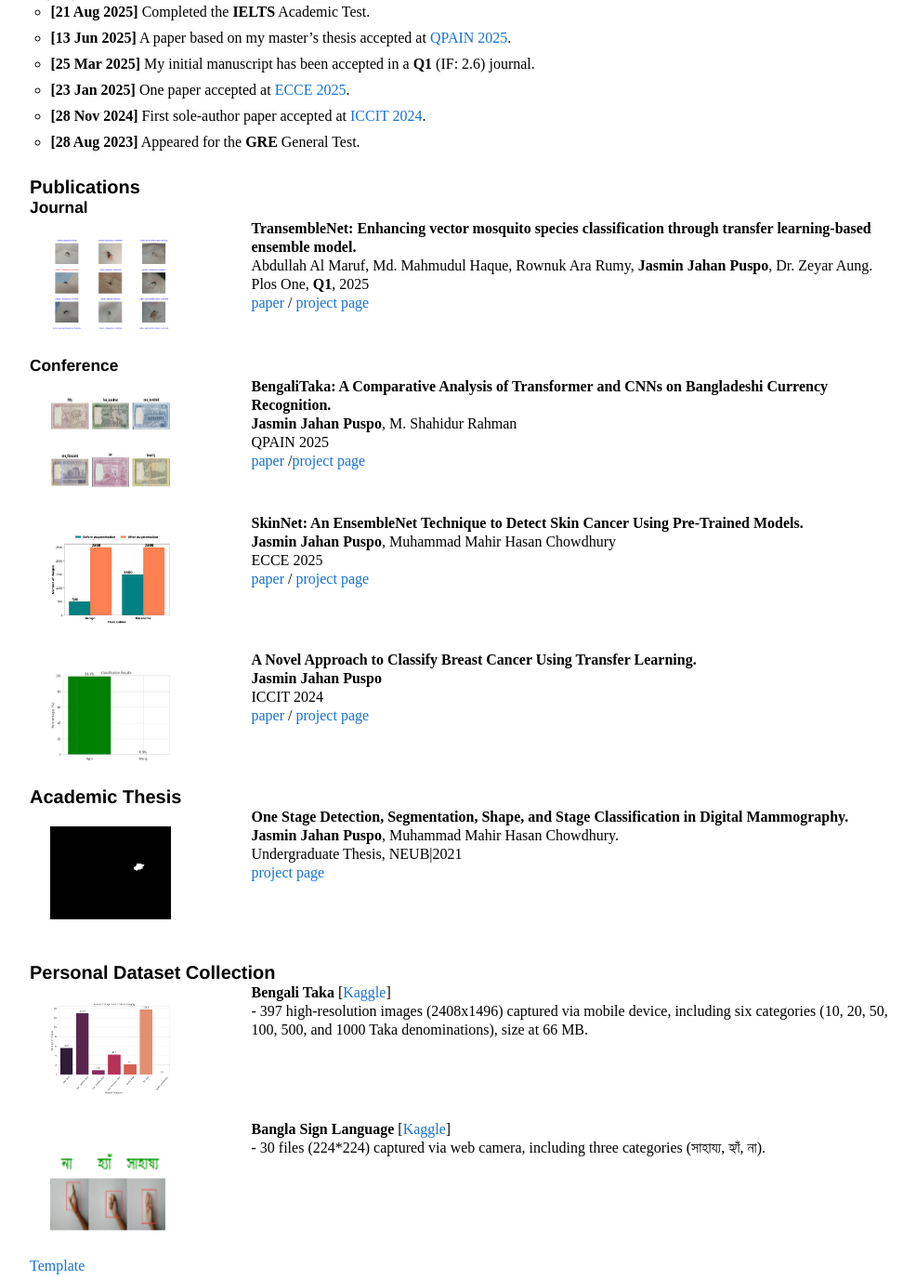
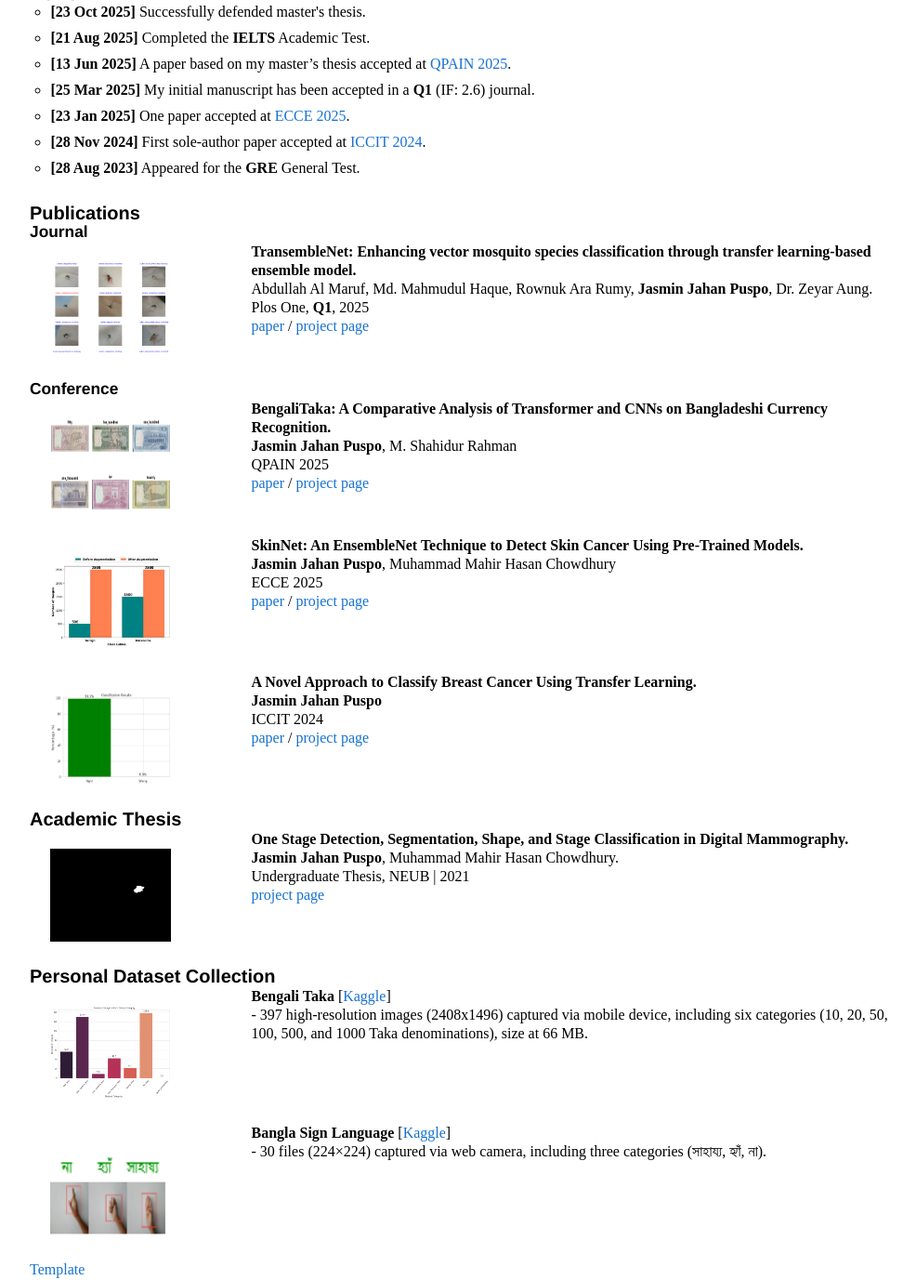
Before and after one commit to jasminjahanpuspo/jasminjahanpuspo.github.io, a plain HTML site: page index.html in a window 1280 px wide. Shown: the part 423-1800 px from the top of the page at 93% size, without its empty margins (136-1122 px from the left). Drawn offline with Linux system fonts and the light colour scheme.

Commit message:
index.html

```diff
--- a/index.html
+++ b/index.html
@@ -4,7 +4,9 @@
     <script async src="https://www.googletagmanager.com/gtag/js?id=UA-60320583-2"></script>
     <script>
       window.dataLayer = window.dataLayer || [];
-    function gtag() { dataLayer.push(arguments); }
+      function gtag() {
+        dataLayer.push(arguments);
+      }
       gtag('js', new Date());
       gtag('config', 'UA-60320583-2');
     </script>
@@ -18,22 +20,24 @@
     <link rel="shortcut icon" href="images/favicon/favicon.ico" type="image/x-icon">
 
     <script type="text/javascript">
-  var current=1; var total=2; var time;
+      var current = 1;
+      var total = 2;
+      var time;
+
       function imageChanger() {
-    time=setTimeout("changeImage()", 5000);
+        time = setTimeout("changeImage()", 5000);
       }
+
       function changeImage() {
         current++;
-    if(current > total) current=1;
-    document.getElementById("profile").src="images/prof_crop_circle"+current+".png";
+        if (current > total) current = 1;
+        document.getElementById("profile").src = "images/prof_crop_circle" + current + ".png";
         imageChanger();
       }
+    </script>
+  </head>
 
-</script>
-
-
-</head>
-<body onLoad="imageChanger();">
+  <body onload="imageChanger();">
     <div class="section">
       <h1>Jasmin Jahan Puspo</h1>
     </div>
@@ -44,204 +48,82 @@
       <table>
         <tr valign="top">
           <td style="width: 600px; vertical-align: top;">
-          I am an M.Sc(Thesis) student in Computer Science and Engineering (CSE) at Shahjalal University of Science and Technology (<a href="https://www.sust.edu/d/cse">SUST</a>). My advisor is <a href="https://www.sust.edu/departments/cse/faculty/rahmanms@sust.edu">Mohammad Shahidur Rahman</a>.
-          I also received my B.Sc.(Engineering) in Computer Science and Engineering (CSE) from North East University Bangladesh (<a href="https://www.neub.edu.bd/academic/school-of-natural-sciences/department-of-computer-science-and-engineering">NEUB</a>). My undergrad thesis supervisor was <a href="https://scholar.google.com/citations?user=gQnQJPMAAAAJ&hl=en">Muhammad Mahir Hasan Chowdhury</a>.
+            I am an M.Sc(Thesis) student in Computer Science and Engineering (CSE) at Shahjalal University of Science and Technology (<a href="https://www.sust.edu/d/cse">SUST</a>).
+            My advisor is <a href="https://www.sust.edu/departments/cse/faculty/rahmanms@sust.edu">Mohammad Shahidur Rahman</a>.
+            I also received my B.Sc.(Engineering) in Computer Science and Engineering (CSE) from North East University Bangladesh
+            (<a href="https://www.neub.edu.bd/academic/school-of-natural-sciences/department-of-computer-science-and-engineering">NEUB</a>).
+            My undergrad thesis supervisor was
+            <a href="https://scholar.google.com/citations?user=gQnQJPMAAAAJ&hl=en">Muhammad Mahir Hasan Chowdhury</a>.
+
             <p><br></p>
-          My research interest in Computer Vision lies in implementing machine learning algorithms in medical imaging. I am broadly interested in Computer Vision and Machine Learning.
+
+            My research interest in Computer Vision lies in implementing machine learning algorithms in medical imaging.
+            I am broadly interested in Computer Vision and Machine Learning.
+
             <p><br></p>
+
             <p>
-            <a href="javascript:toggleblock('email')">Email</a> | <a href="https://github.com/jasminjahanpuspo">GitHub</a> | <a href="https://scholar.google.com/citations?hl=en&user=DfBH9W8AAAAJ">Google Scholar</a> | <a href="https://www.linkedin.com/in/jasminjahanpuspo/">LinkedIn</a> | <a href="Data/Jasmin_Graduate_CV.pdf">CV</a>
+              <a href="javascript:toggleblock('email')">Email</a> |
+              <a href="https://github.com/jasminjahanpuspo">GitHub</a> |
+              <a href="https://scholar.google.com/citations?hl=en&user=DfBH9W8AAAAJ">Google Scholar</a> |
+              <a href="https://www.linkedin.com/in/jasminjahanpuspo/">LinkedIn</a> |
+              <a href="Data/Jasmin_Graduate_CV.pdf">CV</a>
+            </p>
 
-
-
-          </p>
             <pre xml:space="preserve" id="email" style="font-size: 12px">
 jasminjahanpuspo AT {gmail.com}
             </pre>
+
             <script xml:space="preserve" language="JavaScript">
               hideblock('email');
             </script>
           </td>
 
-      <!--  <td width="400">
-          <img src="images/profile_picture.jpg" alt="My picture" height="250" align="right">
-        </td>
-  -->
-
-         <td style="padding:2.5%;width:40%;max-width:40%">
-              <img id="profile" style="width:65%;max-width:65%" alt="profile photo" src="images/prof_crop_circle1.png" class="hoverZoomLink">
+          <td style="padding: 2.5%; width: 40%; max-width: 40%;">
+            <img id="profile" style="width: 65%; max-width: 65%;" alt="profile photo"
+              src="images/prof_crop_circle1.png" class="hoverZoomLink">
           </td>
         </tr>
       </table>
 
       <br>
+
+      <!-- News Section -->
       <table width="100%" align="center" border="0" cellspacing="0" cellpadding="20">
         <tbody>
           <tr>
             <td>
               <h2>News</h2>
-            <p>
               <ul>
-                <!---- <li><b>[19 October 2025]</b> Successfully defended master's thesis.</li>  ---->
+                <li><b>[23 Oct 2025]</b> Successfully defended master's thesis.</li>
                 <li><b>[21 Aug 2025]</b> Completed the <b>IELTS</b> Academic Test.</li>
                 <li><b>[13 Jun 2025]</b> A paper based on my master’s thesis accepted at <a href="https://qpain.org/">QPAIN 2025</a>.</li>
-                <li><b>[25 Mar 2025]</b> My initial manuscript has been accepted in a <b>Q1 </b>(IF: 2.6) journal.</li>
+                <li><b>[25 Mar 2025]</b> My initial manuscript has been accepted in a <b>Q1</b> (IF: 2.6) journal.</li>
                 <li><b>[23 Jan 2025]</b> One paper accepted at <a href="https://ecce2025.cuet.ac.bd/">ECCE 2025</a>.</li>
                 <li><b>[28 Nov 2024]</b> First sole-author paper accepted at <a href="https://iccit.org.bd/2024/">ICCIT 2024</a>.</li>
                 <li><b>[28 Aug 2023]</b> Appeared for the <b>GRE</b> General Test.</li>
-            </p>
+              </ul>
             </td>
           </tr>
         </tbody>
       </table>
 
       <br>
+
+      <!-- Publications Section -->
       <table width="100%" align="center" border="0" cellspacing="0" cellpadding="20">
         <tbody>
           <tr>
-          <td>
-            <h2 style="display: inline;">Publications</h2>
-          </td>
+            <td><h2>Publications</h2></td>
           </tr>
         </tbody>
       </table>
 
+      <!-- Journal Section -->
       <table width="100%" align="center" border="0" cellspacing="0" cellpadding="20">
         <tbody>
           <tr>
-          <td>
-            <h4 style="display: inline;">Journal</h4>
-          </td>
-        </tr>
-      </tbody>
-    </table>
-
-    <table width="100%" align="center" border="0" cellpadding="20">
-      <body>
-        <tr>
-          <td style="padding:20px;width:25%;vertical-align:middle">
-            <img src="images/mosquito.PNG" alt="mosquito_diseases" width="130" height="100">
-          </td>
-          <td width="75%" valign="center">
-            <b>TransembleNet: Enhancing vector mosquito species classification through transfer learning-based ensemble model.</b><br>
-            Abdullah Al Maruf, Md. Mahmudul Haque, Rownuk Ara Rumy, <b>Jasmin Jahan Puspo</b>, Dr. Zeyar Aung.<br>
-            Plos One, <b>Q1</b>, 2025<br>
-            <a href="https://journals.plos.org/plosone/article?id=10.1371/journal.pone.0322171">paper</a> / <a href="https://github.com/abdullahamruf/Mosquito">project page</a>
-          </td>
-        </tr>
-
-        </tbody>
-    </table>
-
-    <table width="100%" align="center" border="0" cellspacing="0" cellpadding="20">
-      <tbody>
-        <tr>
-          <td>
-            <h4 style="display: inline;">Conference</h4>
-          </td>
-        </tr>
-      </tbody>
-    </table>
-
-        <table width="100%" align="center" border="0" cellpadding="20">
-      <body>
-
-         <tr>
-          <td style="padding:20px;width:25%;vertical-align:middle">
-            <img src="images/qpain_2025.png" alt="bengali_taka" width="130" height="100">
-          </td>
-          <td width="75%" valign="center">
-            <b>BengaliTaka: A Comparative Analysis of Transformer and CNNs on Bangladeshi Currency Recognition.</b><br>
-            <b>Jasmin Jahan Puspo</b>, M. Shahidur Rahman <br>
-            QPAIN 2025<br>
-         <a href="https://ieeexplore.ieee.org/document/11171998">paper</a> /<a href="https://github.com/jasminjahanpuspo/Bangla_Taka_Classification">project page</a>
-          </td>
-          </tr>
-
-        <tr>
-          <td style="padding:20px;width:25%;vertical-align:middle">
-            <img src="images/ecce_2025.jpg" alt="skin_cancer" width="130" height="100">
-          </td>
-          <td width="75%" valign="center">
-            <b>SkinNet: An EnsembleNet Technique to Detect Skin Cancer Using Pre-Trained Models.</b><br>
-            <b>Jasmin Jahan Puspo</b>, Muhammad Mahir Hasan Chowdhury <br>
-            ECCE 2025<br>
-            <a href="https://ieeexplore.ieee.org/document/11013263">paper</a> / <a href="https://github.com/jasminjahanpuspo/Skin_Cancer">project page</a>
-          </td>
-          </tr>
-
-        <tr>
-          <td style="padding:20px;width:25%;vertical-align:middle">
-            <img src="images/iccit_2024.png" alt="breast_cancer" width="130" height="100">
-          </td>
-          <td width="75%" valign="center">
-            <b>A Novel Approach to Classify Breast Cancer Using Transfer Learning.</b><br>
-            <b>Jasmin Jahan Puspo</b><br>
-            ICCIT 2024<br>
-            <a href="https://ieeexplore.ieee.org/document/11013263">paper</a> /  <a href="https://github.com/jasminjahanpuspo/CNN_Architectures_Template">project page</a>
-          </td>
-          </tr>
-
- </tbody>
-    </table>
-
-
-        <table width="100%" align="center" border="0" cellspacing="0" cellpadding="20">
-      <tbody>
-        <tr>
-          <td>
-            <h2>Academic Thesis</h2>
-          </td>
-        </tr>
-      </tbody>
-    </table>
-       <table width="100%" align="center" border="0" cellpadding="20">
-      <tbody>
-        <tr>
-          <td style="padding:20px;width:25%;vertical-align:middle">
-            <img src="images/breast_cancer.png" alt="breast_cancer" width="130" height="100">
-          </td>
-          <td width="75%" valign="center">
-            <b>One Stage Detection, Segmentation, Shape, and Stage Classification in Digital Mammography.</b><br>
-            <b>Jasmin Jahan Puspo</b>, Muhammad Mahir Hasan Chowdhury. <br>
-            Undergraduate Thesis, NEUB|2021<br>
-            <a href="https://github.com/jasminjahanpuspo/Paper_Implementation">project page</a>
-          </td>
-        </tr>
-
-      </tbody>
-    </table>
-<br>
-  <!----
-    <table width="100%" align="center" border="0" cellspacing="0" cellpadding="20">
-      <tbody>
-        <tr>
-          <td>
-            <h2>Test Scores</h2>
-            <p>
-              <ul>
-                <li>IELTS (<b>BC</b>) - (December 2024) | <a href="Data/IELTS_Test_Score.pdf">pdf</a></li>
-              </ul>
-              - Listening: 0.0; Reading: 0.0; Writing: 0.0; Speaking: 0.0; <b>Overall Score: 0.0</b><br><br>
-              <ul>
-                <li>GRE Home Test - (August 2023) | <a href="Data/GRE_Test_Score.png">pdf</a></li>
-              </ul>
-              - Verbal: 135; Quant: 146; AWA: 2.5; <b>Overall Score: 281</b><br>
-            </p>
-          </td>
-        </tr>
-      </tbody>
-    </table>
-
-    <br>
- ---->
-
-    <table width="100%" align="center" border="0" cellspacing="0" cellpadding="20">
-      <tbody>
-        <tr>
-          <td>
-            <h2>Personal Dataset Collection</h2>
-          </td>
+            <td><h4>Journal</h4></td>
           </tr>
         </tbody>
       </table>
@@ -249,26 +131,130 @@
       <table width="100%" align="center" border="0" cellpadding="20">
         <tbody>
           <tr>
-          <td style="padding:20px;width:25%;vertical-align:middle">
-            <img src="images/bengali taka.png" alt="bengali taka" width="130" height="100">
+            <td style="padding: 20px; width: 25%; vertical-align: middle;">
+              <img src="images/mosquito.PNG" alt="mosquito_diseases" width="130" height="100">
             </td>
             <td width="75%" valign="center">
-            <b>Bengali Taka</b> [<a href="https://www.kaggle.com/datasets/jasminpuspo/bengali-taka">Kaggle</a>]<br>
-            - 397 high-resolution images (2408x1496) captured via mobile device, including six categories (10, 20, 50, 100, 500, and 1000 Taka denominations), size at 66 MB.
+              <b>TransembleNet: Enhancing vector mosquito species classification through transfer learning-based ensemble model.</b><br>
+              Abdullah Al Maruf, Md. Mahmudul Haque, Rownuk Ara Rumy, <b>Jasmin Jahan Puspo</b>, Dr. Zeyar Aung.<br>
+              Plos One, <b>Q1</b>, 2025<br>
+              <a href="https://journals.plos.org/plosone/article?id=10.1371/journal.pone.0322171">paper</a> /
+              <a href="https://github.com/abdullahamruf/Mosquito">project page</a>
+            </td>
+          </tr>
+        </tbody>
+      </table>
+
+      <!-- Conference Section -->
+      <table width="100%" align="center" border="0" cellspacing="0" cellpadding="20">
+        <tbody>
+          <tr>
+            <td><h4>Conference</h4></td>
+          </tr>
+        </tbody>
+      </table>
+
+      <table width="100%" align="center" border="0" cellpadding="20">
+        <tbody>
+          <tr>
+            <td style="padding: 20px; width: 25%; vertical-align: middle;">
+              <img src="images/qpain_2025.png" alt="bengali_taka" width="130" height="100">
+            </td>
+            <td width="75%" valign="center">
+              <b>BengaliTaka: A Comparative Analysis of Transformer and CNNs on Bangladeshi Currency Recognition.</b><br>
+              <b>Jasmin Jahan Puspo</b>, M. Shahidur Rahman<br>
+              QPAIN 2025<br>
+              <a href="https://ieeexplore.ieee.org/document/11171998">paper</a> /
+              <a href="https://github.com/jasminjahanpuspo/Bangla_Taka_Classification">project page</a>
             </td>
           </tr>
 
           <tr>
-          <td style="padding:20px;width:25%;vertical-align:middle">
+            <td style="padding: 20px; width: 25%; vertical-align: middle;">
+              <img src="images/ecce_2025.jpg" alt="skin_cancer" width="130" height="100">
+            </td>
+            <td width="75%" valign="center">
+              <b>SkinNet: An EnsembleNet Technique to Detect Skin Cancer Using Pre-Trained Models.</b><br>
+              <b>Jasmin Jahan Puspo</b>, Muhammad Mahir Hasan Chowdhury<br>
+              ECCE 2025<br>
+              <a href="https://ieeexplore.ieee.org/document/11013263">paper</a> /
+              <a href="https://github.com/jasminjahanpuspo/Skin_Cancer">project page</a>
+            </td>
+          </tr>
+
+          <tr>
+            <td style="padding: 20px; width: 25%; vertical-align: middle;">
+              <img src="images/iccit_2024.png" alt="breast_cancer" width="130" height="100">
+            </td>
+            <td width="75%" valign="center">
+              <b>A Novel Approach to Classify Breast Cancer Using Transfer Learning.</b><br>
+              <b>Jasmin Jahan Puspo</b><br>
+              ICCIT 2024<br>
+              <a href="https://ieeexplore.ieee.org/document/11013263">paper</a> /
+              <a href="https://github.com/jasminjahanpuspo/CNN_Architectures_Template">project page</a>
+            </td>
+          </tr>
+        </tbody>
+      </table>
+
+      <!-- Academic Thesis Section -->
+      <table width="100%" align="center" border="0" cellspacing="0" cellpadding="20">
+        <tbody>
+          <tr>
+            <td><h2>Academic Thesis</h2></td>
+          </tr>
+        </tbody>
+      </table>
+
+      <table width="100%" align="center" border="0" cellpadding="20">
+        <tbody>
+          <tr>
+            <td style="padding: 20px; width: 25%; vertical-align: middle;">
+              <img src="images/breast_cancer.png" alt="breast_cancer" width="130" height="100">
+            </td>
+            <td width="75%" valign="center">
+              <b>One Stage Detection, Segmentation, Shape, and Stage Classification in Digital Mammography.</b><br>
+              <b>Jasmin Jahan Puspo</b>, Muhammad Mahir Hasan Chowdhury.<br>
+              Undergraduate Thesis, NEUB | 2021<br>
+              <a href="https://github.com/jasminjahanpuspo/Paper_Implementation">project page</a>
+            </td>
+          </tr>
+        </tbody>
+      </table>
+
+      <!-- Dataset Collection Section -->
+      <table width="100%" align="center" border="0" cellspacing="0" cellpadding="20">
+        <tbody>
+          <tr>
+            <td><h2>Personal Dataset Collection</h2></td>
+          </tr>
+        </tbody>
+      </table>
+
+      <table width="100%" align="center" border="0" cellpadding="20">
+        <tbody>
+          <tr>
+            <td style="padding: 20px; width: 25%; vertical-align: middle;">
+              <img src="images/bengali taka.png" alt="bengali taka" width="130" height="100">
+            </td>
+            <td width="75%" valign="center">
+              <b>Bengali Taka</b>
+              [<a href="https://www.kaggle.com/datasets/jasminpuspo/bengali-taka">Kaggle</a>]<br>
+              - 397 high-resolution images (2408x1496) captured via mobile device, including six categories
+              (10, 20, 50, 100, 500, and 1000 Taka denominations), size at 66 MB.
+            </td>
+          </tr>
+
+          <tr>
+            <td style="padding: 20px; width: 25%; vertical-align: middle;">
               <img src="images/bangla_sign_language.png" alt="sign_language" width="130" height="100">
             </td>
             <td width="75%" valign="center">
-            <b>Bangla Sign Language</b> [<a href="https://www.kaggle.com/datasets/jasminpuspo/bangla-sign-language">Kaggle</a>]<br>
-            - 30 files (224*224) captured via web camera, including three categories (সাহায্য, হ্যাঁ, না).
-
+              <b>Bangla Sign Language</b>
+              [<a href="https://www.kaggle.com/datasets/jasminpuspo/bangla-sign-language">Kaggle</a>]<br>
+              - 30 files (224×224) captured via web camera, including three categories (সাহায্য, হ্যাঁ, না).
             </td>
           </tr>
-
         </tbody>
       </table>
 
```
Lines whose indentation alone changed are shown as unchanged.
